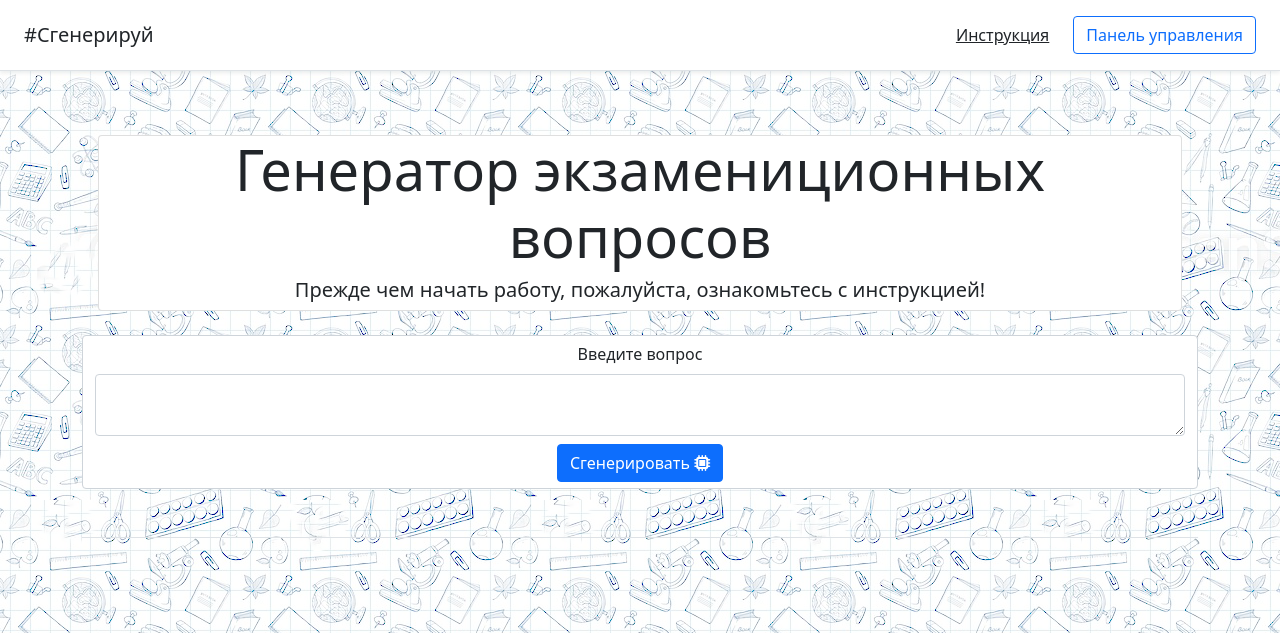
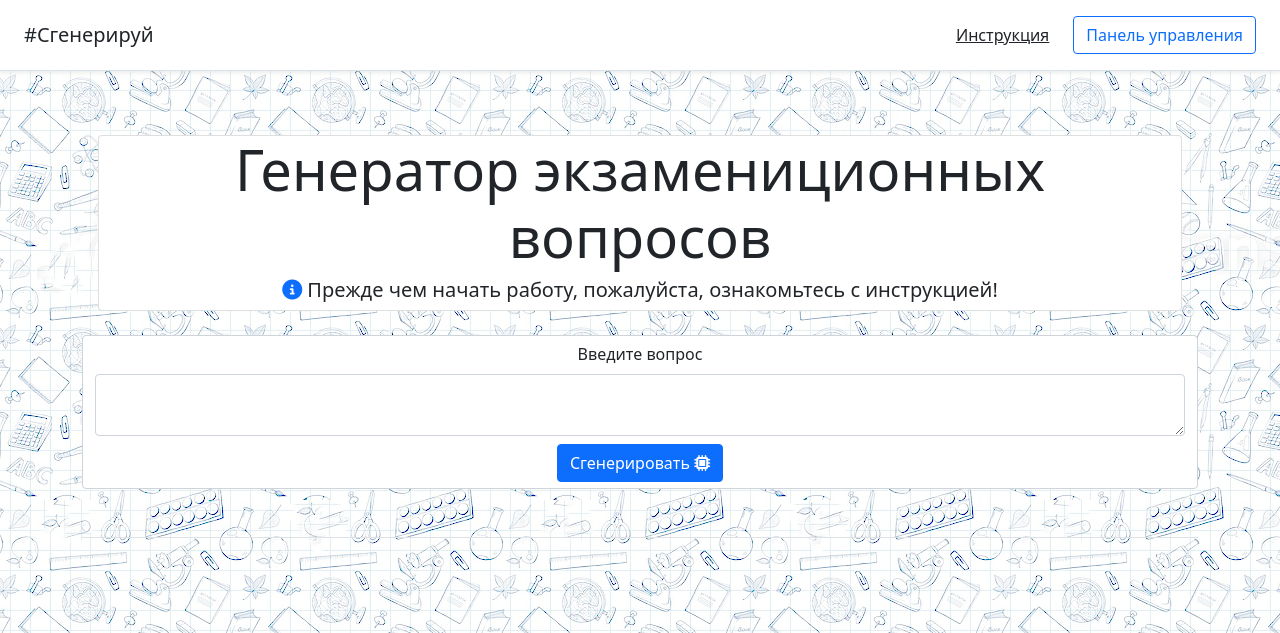
Before and after one commit to kdovlet777/generator, a Django app: page / in a window 1280 px wide. Shown: the top 633 px of the page. Run offline with Django 3.2, Linux system fonts and the light colour scheme; some libraries are stand-ins or nearby versions.

Commit message:
Шрифт и иконка

```diff
--- a/taslama/apps/questions/static/cardstyle.css
+++ b/taslama/apps/questions/static/cardstyle.css
@@ -8,9 +8,6 @@
     --card-height: 10vh;
     --card-width: calc(var(--card-height) * 9);
   }
-
-
-
 .card1 {
     background: #ffffff;
     width: var(--card-width);
--- a/taslama/apps/questions/templates/base.html
+++ b/taslama/apps/questions/templates/base.html
@@ -9,10 +9,11 @@
     <meta name="generator" content="Hugo 0.80.0">
     <script src="https://kit.fontawesome.com/886f14f963.js" crossorigin="anonymous"></script>
 
+
+
     <link href="{% static 'track.css' %}" rel="stylesheet" type='text/css'>
     <title>Генератор Вопросов</title>
      <link rel="stylesheet" href="https://cdnjs.cloudflare.com/ajax/libs/meyer-reset/2.0/reset.min.css">
-    <link rel='stylesheet' href='https://fonts.googleapis.com/css?family=Roboto:400,500,700&amp;display=swap'><link rel="stylesheet" href="./style.css">
 
     <link href="https://cdn.jsdelivr.net/npm/bootstrap@5.0.0-beta2/dist/css/bootstrap.min.css" rel="stylesheet" integrity="sha384-BmbxuPwQa2lc/FVzBcNJ7UAyJxM6wuqIj61tLrc4wSX0szH/Ev+nYRRuWlolflfl" crossorigin="anonymous">
   </head>
@@ -24,8 +25,17 @@
     <a class="p-2 text-dark" href="{% url 'info' %}">Инструкция</a>
   </nav>
   <a class="btn btn-outline-primary" href="{% url 'panel' %}">Панель управления</a>
+  <link rel="preconnect" href="https://fonts.googleapis.com">
+    <link rel="preconnect" href="https://fonts.gstatic.com" crossorigin>
+    <link href="https://fonts.googleapis.com/css2?family=Rubik:wght@300&display=swap" rel="stylesheet">
 </header>
-
+ <!-- Custom fonts -->
+ <style>
+  *{
+   font-family: 'Rubik', sans-serif;
+   }
+ </style>
+ <!------------------->
 <main class="container">
   <div class="pricing-header px-3 py-3 pt-md-5 pb-md-4 mx-auto text-center">
      {% if messages %}
@@ -37,7 +47,7 @@
 {% endif %}
     <div class="card">
     <h1 class="display-4">Генератор экзамениционных вопросов</h1>
-    <h6 class="lead"><b>Прежде чем начать работу, пожалуйста, ознакомьтесь с инструкцией!</b></h6>
+    <h6 class="lead"><b><i class="fas fa-info-circle text-primary"></i>  Прежде чем начать работу, пожалуйста, ознакомьтесь с инструкцией!</b></h6>
     </div>
   </div>
 
--- a/taslama/settings.py
+++ b/taslama/settings.py
@@ -131,4 +131,4 @@ EMAIL_USE_TLS = True
 EMAIL_HOST = 'smtp.gmail.com'
 EMAIL_PORT = 587
 EMAIL_HOST_USER = 'sjobs2901@gmail.com'
-EMAIL_HOST_PASSWORD = 'k5s5f3j1'
+EMAIL_HOST_PASSWORD = 'k5s5f3j2'
```
Also changed, not shown: taslama/apps/questions/templates/info.html (+15 -1 lines), taslama/apps/questions/templates/panel.html (+12 -2 lines), db.sqlite3.
